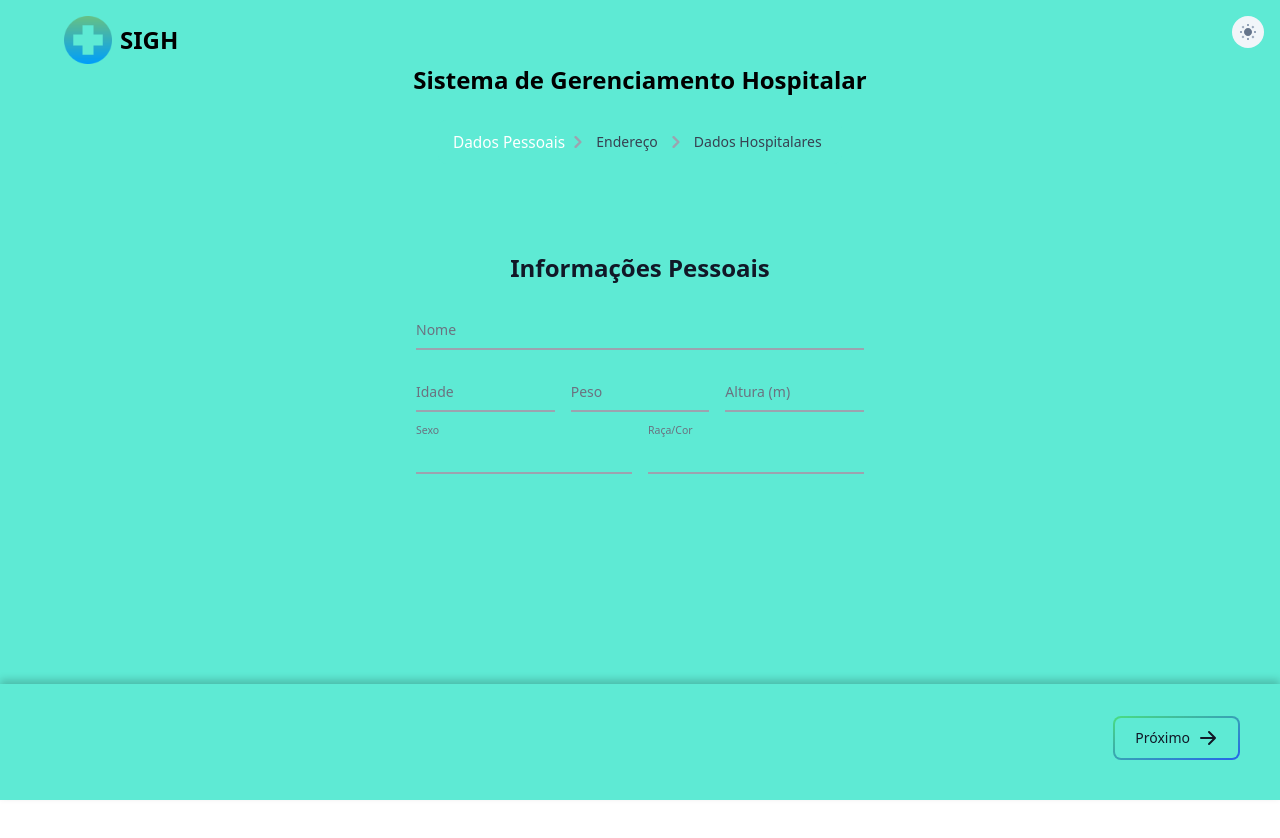
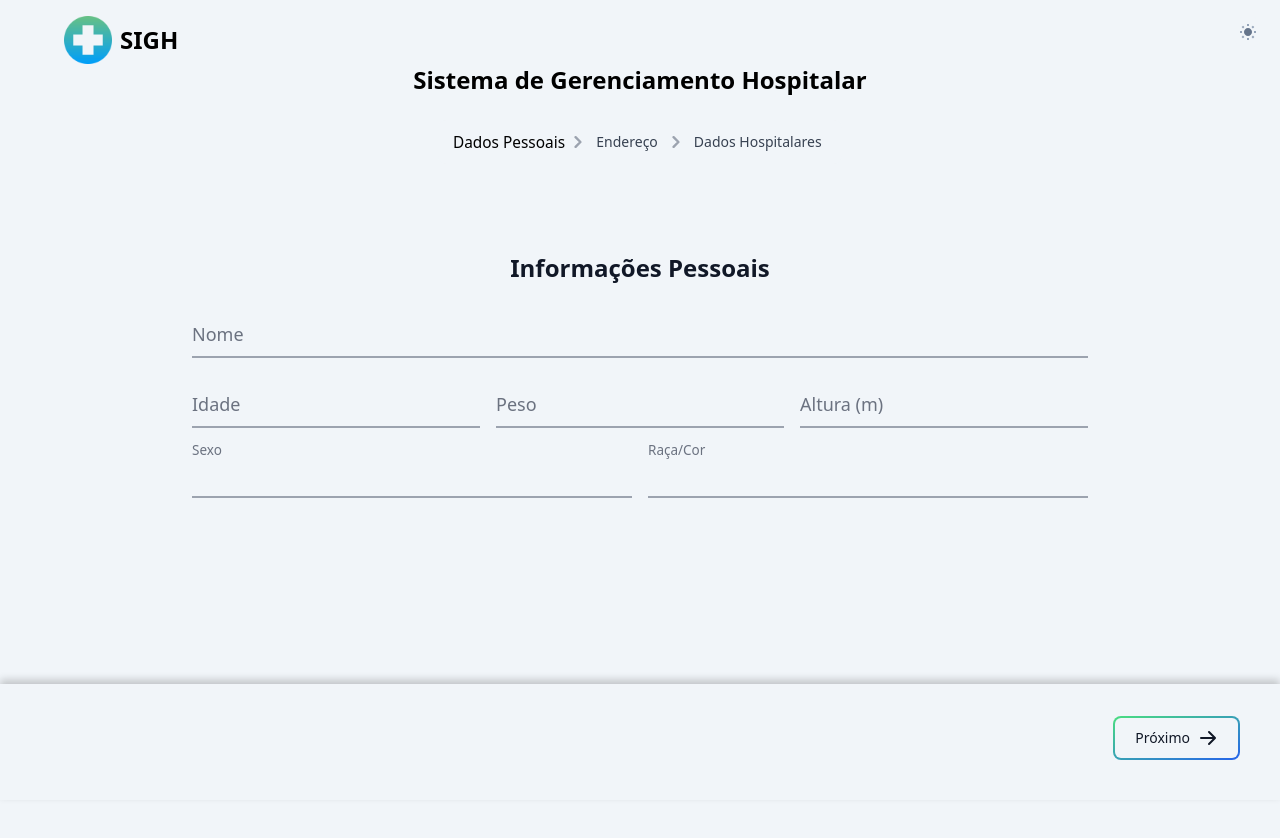
Before and after one commit to MarcosVVMK/ihc-vue, a Vue app: page / in a window 1280 px wide. Shown: the top 838 px of the page. Before the commit the page ends 800 px from the top, so only its background shows below. Built offline with nearby package versions, Linux system fonts and the light colour scheme.

Commit message:
feat(color): change ligth theme color

```diff
--- a/src/App.vue
+++ b/src/App.vue
@@ -37,7 +37,7 @@ if (lightSwitches.length > 0) {
 </script>
 
 <template>
-  <section class="flex-grow bg-teal-300 dark:bg-gray-900 min-h-screen">
+  <section class="flex-grow bg-slate-100 dark:bg-gray-900 min-h-screen">
     <Header :currentStep="currentStep" @update-step="updateStep" />
     <main class="flex-grow">
       <Forms :currentStep="currentStep" />
--- a/src/components/buttons/NextButton.vue
+++ b/src/components/buttons/NextButton.vue
@@ -6,7 +6,7 @@ export default {
 
 <template>
   <button @click="$emit('next-step')" class="relative inline-flex items-center justify-center p-0.5 mb-2 me-2 overflow-hidden text-sm font-medium text-gray-900 rounded-lg group bg-gradient-to-br from-green-400 to-blue-600 group-hover:from-green-400 group-hover:to-blue-600 hover:text-white dark:text-white focus:ring-4 focus:outline-none focus:ring-green-200 dark:focus:ring-green-800">
-    <span class="relative px-5 py-2.5 transition-all ease-in duration-75 bg-teal-300 dark:bg-gray-900 rounded-md group-hover:bg-opacity-0 flex items-center">
+    <span class="relative px-5 py-2.5 transition-all ease-in duration-75 bg-slate-100 dark:bg-gray-900 rounded-md group-hover:bg-opacity-0 flex items-center">
       Próximo
       <svg class="w-5 h-5 ml-2" fill="currentColor" viewBox="0 0 20 20" xmlns="http://www.w3.org/2000/svg">
         <path fill-rule="evenodd" d="M10.293 3.293a1 1 0 011.414 0l6 6a1 1 0 010 1.414l-6 6a1 1 0 01-1.414-1.414L14.586 11H3a1 1 0 110-2h11.586l-4.293-4.293a1 1 0 010-1.414z" clip-rule="evenodd"></path>
--- a/src/components/buttons/PreviousButton.vue
+++ b/src/components/buttons/PreviousButton.vue
@@ -6,7 +6,7 @@ export default {
 
 <template>
   <button @click="$emit('previous-step')" class="relative inline-flex items-center justify-center p-0.5 mb-2 me-2 overflow-hidden text-sm font-medium text-gray-900 rounded-lg group bg-gradient-to-br from-green-400 to-blue-600 group-hover:from-green-400 group-hover:to-blue-600 hover:text-white dark:text-white focus:ring-4 focus:outline-none focus:ring-green-200 dark:focus:ring-green-800">
-    <span class="relative px-5 py-2.5 transition-all ease-in duration-75 bg-teal-300 dark:bg-gray-900 rounded-md group-hover:bg-opacity-0 flex items-center">
+    <span class="relative px-5 py-2.5 transition-all ease-in duration-75 bg-slate-100 dark:bg-gray-900 rounded-md group-hover:bg-opacity-0 flex items-center">
       <svg class="w-5 h-5 mr-2" fill="currentColor" viewBox="0 0 20 20" xmlns="http://www.w3.org/2000/svg">
         <path fill-rule="evenodd" d="M9.707 16.707a1 1 0 01-1.414 0l-6-6a1 1 0 010-1.414l6-6a1 1 0 011.414 1.414L5.414 9H17a1 1 0 110 2H5.414l4.293 4.293a1 1 0 010 1.414z" clip-rule="evenodd"></path>
       </svg>
--- a/src/components/buttons/SubmitButton.vue
+++ b/src/components/buttons/SubmitButton.vue
@@ -6,7 +6,7 @@ export default {
 
 <template>
   <button class="relative inline-flex items-center justify-center p-0.5 mb-2 me-2 overflow-hidden text-sm font-medium text-gray-900 rounded-lg group bg-gradient-to-br from-green-400 to-blue-600 group-hover:from-green-400 group-hover:to-blue-600 hover:text-white dark:text-white focus:ring-4 focus:outline-none focus:ring-green-200 dark:focus:ring-green-800">
-    <span class="relative px-5 py-2.5 transition-all ease-in duration-75 bg-teal-300 dark:bg-gray-900 rounded-md group-hover:bg-opacity-0 flex items-center">
+    <span class="relative px-5 py-2.5 transition-all ease-in duration-75 bg-slate-100 dark:bg-gray-900 rounded-md group-hover:bg-opacity-0 flex items-center">
       Cadastrar
     </span>
   </button>
--- a/src/components/forms/PersonalInformationForm.vue
+++ b/src/components/forms/PersonalInformationForm.vue
@@ -5,42 +5,42 @@ export default {
 </script>
 
 <template>
-  <form class="max-w-md mx-auto" autocomplete="off">
+  <form class="max-w-4xl mx-auto min-h-screen text-lg" autocomplete="off">
     <h2 class="text-2xl font-semibold text-gray-900 dark:text-white p-6 text-center">Informações Pessoais</h2>
 
     <!-- Campo Nome -->
     <div class="relative z-0 w-full mb-5 group">
       <input type="text" name="nome" id="nome"
-        class="block py-2.5 px-0 w-full text-sm text-gray-900 bg-transparent border-0 border-b-2 border-gray-400 appearance-none dark:text-white dark:border-gray-600 dark:focus:border-blue-500 focus:outline-none focus:ring-0 focus:border-blue-600 peer"
+             class="block py-2.5 px-0 w-full text-lg text-gray-900 bg-transparent border-0 border-b-2 border-gray-400 appearance-none dark:text-white dark:border-gray-600 dark:focus:border-blue-500 focus:outline-none focus:ring-0 focus:border-blue-600 peer"
              placeholder=" " required autocomplete="off" />
       <label for="nome"
-        class="peer-focus:font-medium absolute text-sm text-gray-500 dark:text-gray-400 duration-300 transform -translate-y-6 scale-75 top-3 -z-10 origin-[0] peer-focus:start-0 rtl:peer-focus:translate-x-1/4 peer-focus:text-blue-600 peer-focus:dark:text-blue-500 peer-placeholder-shown:scale-100 peer-placeholder-shown:translate-y-0 peer-focus:scale-75 peer-focus:-translate-y-6">Nome</label>
+             class="peer-focus:font-medium absolute text-lg text-gray-500 dark:text-gray-400 duration-300 transform -translate-y-6 scale-75 top-3 -z-10 origin-[0] peer-focus:start-0 rtl:peer-focus:translate-x-1/4 peer-focus:text-blue-600 peer-focus:dark:text-blue-500 peer-placeholder-shown:scale-100 peer-placeholder-shown:translate-y-0 peer-focus:scale-75 peer-focus:-translate-y-6">Nome</label>
     </div>
 
     <!-- Campos Idade e Sexo na mesma linha -->
     <div class="flex space-x-4 mb-5">
       <div class="relative z-0 w-1/2 group">
         <input type="number" name="idade" id="idade" min="0"
-          class="block py-2.5 px-0 w-full text-sm text-gray-900 bg-transparent border-0 border-b-2 border-gray-400 appearance-none dark:text-white dark:border-gray-600 dark:focus:border-blue-500 focus:outline-none focus:ring-0 focus:border-blue-600 peer"
+               class="block py-2.5 px-0 w-full text-lg text-gray-900 bg-transparent border-0 border-b-2 border-gray-400 appearance-none dark:text-white dark:border-gray-600 dark:focus:border-blue-500 focus:outline-none focus:ring-0 focus:border-blue-600 peer"
                placeholder=" " required autocomplete="off" />
         <label for="idade"
-          class="peer-focus:font-medium absolute text-sm text-gray-500 dark:text-gray-400 duration-300 transform -translate-y-6 scale-75 top-3 -z-10 origin-[0] peer-focus:start-0 rtl:peer-focus:translate-x-1/4 peer-focus:text-blue-600 peer-focus:dark:text-blue-500 peer-placeholder-shown:scale-100 peer-placeholder-shown:translate-y-0 peer-focus:scale-75 peer-focus:-translate-y-6">Idade</label>
+               class="peer-focus:font-medium absolute text-lg text-gray-500 dark:text-gray-400 duration-300 transform -translate-y-6 scale-75 top-3 -z-10 origin-[0] peer-focus:start-0 rtl:peer-focus:translate-x-1/4 peer-focus:text-blue-600 peer-focus:dark:text-blue-500 peer-placeholder-shown:scale-100 peer-placeholder-shown:translate-y-0 peer-focus:scale-75 peer-focus:-translate-y-6">Idade</label>
       </div>
 
       <div class="relative z-0 w-1/2 group">
         <input type="number" step="0.01"  name="peso" id="peso" min="0"
-          class="block py-2.5 px-0 w-full text-sm text-gray-900 bg-transparent border-0 border-b-2 border-gray-400 appearance-none dark:text-white dark:border-gray-600 dark:focus:border-blue-500 focus:outline-none focus:ring-0 focus:border-blue-600 peer"
+               class="block py-2.5 px-0 w-full text-lg text-gray-900 bg-transparent border-0 border-b-2 border-gray-400 appearance-none dark:text-white dark:border-gray-600 dark:focus:border-blue-500 focus:outline-none focus:ring-0 focus:border-blue-600 peer"
                placeholder=" " required autocomplete="off" />
         <label for="peso"
-          class="peer-focus:font-medium absolute text-sm text-gray-500 dark:text-gray-400 duration-300 transform -translate-y-6 scale-75 top-3 -z-10 origin-[0] peer-focus:start-0 rtl:peer-focus:translate-x-1/4 peer-focus:text-blue-600 peer-focus:dark:text-blue-500 peer-placeholder-shown:scale-100 peer-placeholder-shown:translate-y-0 peer-focus:scale-75 peer-focus:-translate-y-6">Peso</label>
+               class="peer-focus:font-medium absolute text-lg text-gray-500 dark:text-gray-400 duration-300 transform -translate-y-6 scale-75 top-3 -z-10 origin-[0] peer-focus:start-0 rtl:peer-focus:translate-x-1/4 peer-focus:text-blue-600 peer-focus:dark:text-blue-500 peer-placeholder-shown:scale-100 peer-placeholder-shown:translate-y-0 peer-focus:scale-75 peer-focus:-translate-y-6">Peso</label>
       </div>
 
       <div class="relative z-0 w-1/2 group">
         <input type="number" step="0.01" name="altura" id="altura" min="0"
-          class="block py-2.5 px-0 w-full text-sm text-gray-900 bg-transparent border-0 border-b-2 border-gray-400 appearance-none dark:text-white dark:border-gray-600 dark:focus:border-blue-500 focus:outline-none focus:ring-0 focus:border-blue-600 peer"
+               class="block py-2.5 px-0 w-full text-lg text-gray-900 bg-transparent border-0 border-b-2 border-gray-400 appearance-none dark:text-white dark:border-gray-600 dark:focus:border-blue-500 focus:outline-none focus:ring-0 focus:border-blue-600 peer"
                placeholder=" " required autocomplete="off" />
         <label for="altura"
-          class="peer-focus:font-medium absolute text-sm text-gray-500 dark:text-gray-400 duration-300 transform -translate-y-6 scale-75 top-3 -z-10 origin-[0] peer-focus:start-0 rtl:peer-focus:translate-x-1/4 peer-focus:text-blue-600 peer-focus:dark:text-blue-500 peer-placeholder-shown:scale-100 peer-placeholder-shown:translate-y-0 peer-focus:scale-75 peer-focus:-translate-y-6">Altura
+               class="peer-focus:font-medium absolute text-lg text-gray-500 dark:text-gray-400 duration-300 transform -translate-y-6 scale-75 top-3 -z-10 origin-[0] peer-focus:start-0 rtl:peer-focus:translate-x-1/4 peer-focus:text-blue-600 peer-focus:dark:text-blue-500 peer-placeholder-shown:scale-100 peer-placeholder-shown:translate-y-0 peer-focus:scale-75 peer-focus:-translate-y-6">Altura
           (m)</label>
       </div>
 
@@ -51,29 +51,29 @@ export default {
 
       <div class="relative z-0 w-1/2 group">
         <select name="sexo" id="sexo"
-          class="block py-2.5 px-0 w-full text-sm text-gray-900 bg-transparent border-0 border-b-2 border-gray-400 appearance-none dark:text-white dark:border-gray-600 dark:focus:border-blue-500 focus:outline-none focus:ring-0 focus:border-blue-600 peer"
+                class="block py-2.5 px-0 w-full text-lg text-gray-900 bg-transparent border-0 border-b-2 border-gray-400 appearance-none dark:text-white dark:border-gray-600 dark:focus:border-blue-500 focus:outline-none focus:ring-0 focus:border-blue-600 peer"
                 required autocomplete="off">
-          <option value="" disabled selected class="bg-teal-300 dark:bg-gray-900"></option>
-          <option value="masculino" class="bg-teal-300 dark:bg-gray-900">Masculino</option>
-          <option value="feminino" class="bg-teal-300 dark:bg-gray-900">Feminino</option>
-          <option value="outro" class="bg-teal-300 dark:bg-gray-900">Outro</option>
+          <option value="" disabled selected class="bg-slate-100 dark:bg-gray-900"></option>
+          <option value="masculino" class="bg-slate-100 dark:bg-gray-900">Masculino</option>
+          <option value="feminino" class="bg-slate-100 dark:bg-gray-900">Feminino</option>
+          <option value="outro" class="bg-slate-100 dark:bg-gray-900">Outro</option>
         </select>
         <label for="sexo"
-          class="peer-focus:font-medium absolute text-sm text-gray-500 dark:text-gray-400 duration-300 transform -translate-y-6 scale-75 top-3 -z-10 origin-[0] peer-focus:start-0 rtl:peer-focus:translate-x-1/4 peer-focus:text-blue-600 peer-focus:dark:text-blue-500 peer-placeholder-shown:scale-100 peer-placeholder-shown:translate-y-0 peer-focus:scale-75 peer-focus:-translate-y-6">Sexo</label>
+               class="peer-focus:font-medium absolute text-lg text-gray-500 dark:text-gray-400 duration-300 transform -translate-y-6 scale-75 top-3 -z-10 origin-[0] peer-focus:start-0 rtl:peer-focus:translate-x-1/4 peer-focus:text-blue-600 peer-focus:dark:text-blue-500 peer-placeholder-shown:scale-100 peer-placeholder-shown:translate-y-0 peer-focus:scale-75 peer-focus:-translate-y-6">Sexo</label>
       </div>
       <div class="relative z-0 w-1/2 group">
         <select name="raca_cor" id="raca_cor"
-          class="block py-2.5 px-0 w-full text-sm text-gray-900 bg-transparent border-0 border-b-2 border-gray-400 appearance-none dark:text-white dark:border-gray-600 dark:focus:border-blue-500 focus:outline-none focus:ring-0 focus:border-blue-600 peer"
+                class="block py-2.5 px-0 w-full text-lg text-gray-900 bg-transparent border-0 border-b-2 border-gray-400 appearance-none dark:text-white dark:border-gray-600 dark:focus:border-blue-500 focus:outline-none focus:ring-0 focus:border-blue-600 peer"
                 required autocomplete="off">
-          <option value="" disabled selected class="bg-teal-300 dark:bg-gray-900"></option>
-          <option value="branca" class="bg-teal-300 dark:bg-gray-900">Branca</option>
-          <option value="preta" class="bg-teal-300 darkbg-gray-900">Preta</option>
-          <option value="parda" class="bg-teal-300 dark:bg-gray-900">Parda</option>
-          <option value="indigena" class="bg-teal-300 dark:bg-gray-900">Indígena</option>
-          <option value="outros" class="bg-teal-300 dark:bg-gray-900">Outros</option>
+          <option value="" disabled selected class="bg-slate-100 dark:bg-gray-900"></option>
+          <option value="branca" class="bg-slate-100 dark:bg-gray-900">Branca</option>
+          <option value="preta" class="bg-slate-100 darkbg-gray-900">Preta</option>
+          <option value="parda" class="bg-slate-100 dark:bg-gray-900">Parda</option>
+          <option value="indigena" class="bg-slate-100 dark:bg-gray-900">Indígena</option>
+          <option value="outros" class="bg-slate-100 dark:bg-gray-900">Outros</option>
         </select>
         <label for="raca_cor"
-          class="peer-focus:font-medium absolute text-sm text-gray-500 dark:text-gray-400 duration-300 transform -translate-y-6 scale-75 top-3 -z-10 origin-[0] peer-focus:start-0 rtl:peer-focus:translate-x-1/4 peer-focus:text-blue-600 peer-focus:dark:text-blue-500 peer-placeholder-shown:scale-100 peer-placeholder-shown:translate-y-0 peer-focus:scale-75 peer-focus:-translate-y-6">Raça/Cor</label>
+               class="peer-focus:font-medium absolute text-lg text-gray-500 dark:text-gray-400 duration-300 transform -translate-y-6 scale-75 top-3 -z-10 origin-[0] peer-focus:start-0 rtl:peer-focus:translate-x-1/4 peer-focus:text-blue-600 peer-focus:dark:text-blue-500 peer-placeholder-shown:scale-100 peer-placeholder-shown:translate-y-0 peer-focus:scale-75 peer-focus:-translate-y-6">Raça/Cor</label>
       </div>
     </div>
   </form>
--- a/src/components/partials/Breadcrumbs.vue
+++ b/src/components/partials/Breadcrumbs.vue
@@ -17,7 +17,7 @@ export default {
 
 <template>
   <nav
-      class="flex px-5 py-3 text-gray-700 rounded-lg bg-teal-300 dark:bg-gray-900 dark:border-gray-700"
+      class="flex px-5 py-3 text-gray-700 rounded-lg bg-slate-100 dark:bg-gray-900 dark:border-gray-700"
       aria-label="Breadcrumb">
     <ol class="inline-flex items-center space-x-1 md:space-x-2 rtl:space-x-reverse">
       <li :class="['inline-flex items-center breadcrumbs-item', { 'active': currentStep === 1 }]" @click="setStep(1)">
@@ -70,10 +70,11 @@ export default {
 }
 
 .breadcrumbs-item.active a {
+  color: black;
+}
+
+.dark .breadcrumbs-item.active a {
   color: white;
 }
 
-.dark .breadcrumbs-item.active {
-  background-color: rgba(0, 0, 0, 0.1);
-}
 </style>
--- a/src/components/partials/Footer.vue
+++ b/src/components/partials/Footer.vue
@@ -28,7 +28,7 @@ export default {
 </script>
 
 <template>
-  <footer class="footer bg-teal-300 dark:bg-gray-900">
+  <footer class="footer bg-slate-100 dark:bg-gray-900">
     <div class="flex justify-between items-center">
       <PreviousButton v-if="currentStep > 1" @previous-step="previousStep" />
       <div class="ml-auto">
--- a/src/components/partials/Header.vue
+++ b/src/components/partials/Header.vue
@@ -15,7 +15,7 @@ export default {
 };
 </script>
 <template>
-  <header class="bg-teal-300 dark:bg-gray-900 p-16 header-container">
+  <header class="bg-slate-100 dark:bg-gray-900 p-16 header-container">
     <div class="logo-container">
       <Logo :currentStep="currentStep" @update-step="$emit('update-step', $event)"  />
     </div>
```
Also changed, not shown: src/components/forms/AddressInformationForm.vue (+16 -16 lines), src/components/forms/ServiceInformationForm.vue (+15 -15 lines), ajustes.txt. Lines whose indentation alone changed are shown as unchanged.
